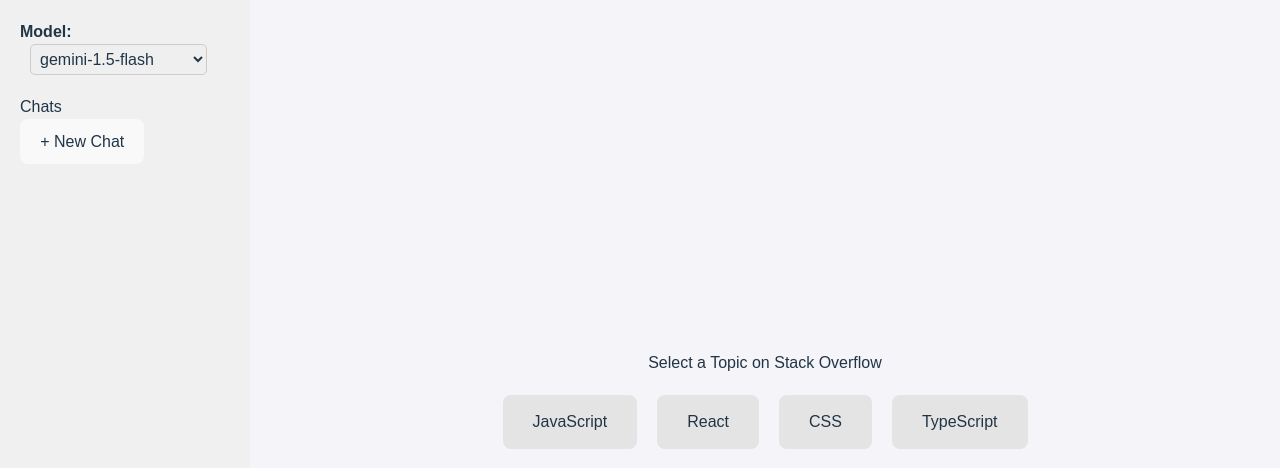
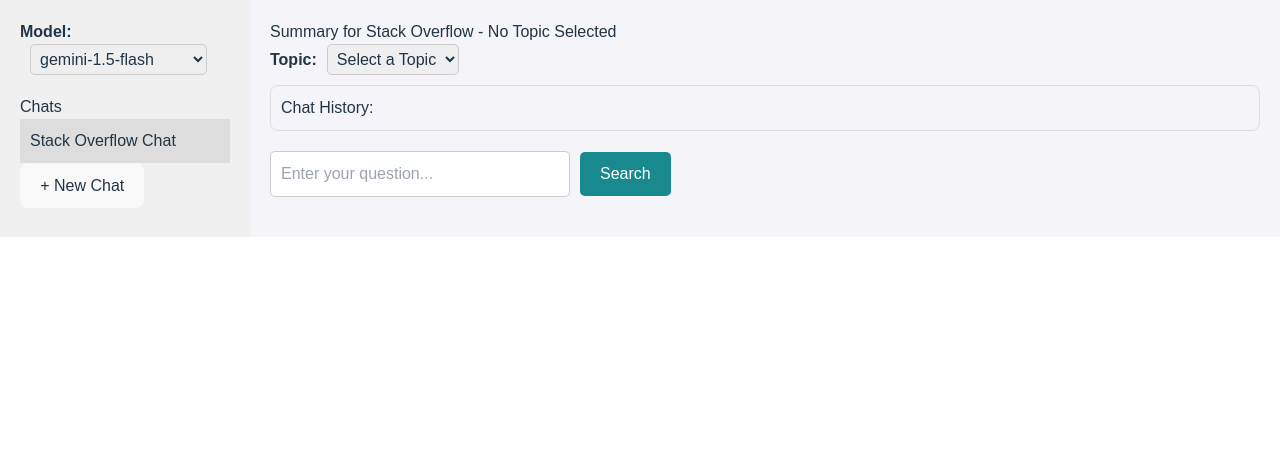
Before and after one commit to yilil/RAG-Based-User-Content-Summariser, a React (Vite) app in the folder Project/Frontend/: page / in a window 1280 px wide. Both pictures are taken after a click on the button "Stack Overflow". Shown: the top 468 px of the page. Built offline with nearby package versions, Linux system fonts and the light colour scheme.

Commit message:
removing topicselection pg

```diff
--- a/Project/Frontend/src/App.tsx
+++ b/Project/Frontend/src/App.tsx
@@ -1,13 +1,12 @@
 import React, { useState } from 'react';
 import Sidebar from './components/Sidebar';
 import PlatformSelection from './pages/PlatformSelection';
-import TopicSelection from './pages/TopicSelection';
 import SummaryPage from './pages/SummaryPage';
 
 type Chat = {
   id: string;
   platform: string;
-  topic: string;
+  topic: string;   // Will now be selected directly in SummaryPage
   messages: string[];
 };
 
@@ -17,32 +16,29 @@
   const [selectedPlatform, setSelectedPlatform] = useState("");
   const [selectedModel, setSelectedModel] = useState("gemini-1.5-flash");
   const [showPlatformSelection, setShowPlatformSelection] = useState(true);
-  const [showTopicSelection, setShowTopicSelection] = useState(false);
+
+  // Remove showTopicSelection logic
 
   const handleNewChat = () => {
     setActiveChatId(null);
     setSelectedPlatform("");
-    setShowTopicSelection(false);
     setShowPlatformSelection(true);
   };
 
+  // Once user picks a platform, create a chat with empty topic
   const handlePlatformSelect = (platform: string) => {
     setSelectedPlatform(platform);
     setShowPlatformSelection(false);
-    setShowTopicSelection(true);
-  };
 
-  const handleTopicSelect = (topic: string) => {
     const newChatId = Math.random().toString(36).substring(2, 15);
     const newChat: Chat = {
       id: newChatId,
-      platform: selectedPlatform,
-      topic: topic,
+      platform: platform,
+      topic: "",   // empty topic
       messages: [],
     };
-    setChats(prev => [...prev, newChat]);
+    setChats([...chats, newChat]);
     setActiveChatId(newChatId);
-    setShowTopicSelection(false);
   };
 
   const handleSelectChat = (id: string) => {
@@ -53,10 +49,14 @@
     setSelectedModel(model);
   };
 
+  // If you store user/bot messages, pass a callback to update them
   const handleUpdateMessages = (message: string) => {
+    if (!activeChatId) return;
     setChats(prevChats =>
       prevChats.map(chat =>
-        chat.id === activeChatId ? { ...chat, messages: [...chat.messages, message] } : chat
+        chat.id === activeChatId
+          ? { ...chat, messages: [...chat.messages, message] }
+          : chat
       )
     );
   };
@@ -64,7 +64,7 @@
   const activeChat = chats.find(chat => chat.id === activeChatId);
 
   return (
-    <div style={{ display: "flex" }}>
+    <div style={{ display: 'flex' }}>
       <Sidebar
         chats={chats}
         activeChatId={activeChatId}
@@ -75,9 +75,7 @@
       {showPlatformSelection && (
         <PlatformSelection onPlatformSelect={handlePlatformSelect} />
       )}
-      {showTopicSelection && (
-        <TopicSelection platform={selectedPlatform} onTopicSelect={handleTopicSelect} />
-      )}
+      {/* No more TopicSelection here */}
       {activeChat && (
         <SummaryPage
           chat={activeChat}
@@ -85,8 +83,8 @@
           onUpdateMessages={handleUpdateMessages}
         />
       )}
-      {!activeChat && !showPlatformSelection && !showTopicSelection && (
-        <div style={{ flex: 1, padding: "20px" }}>
+      {!activeChat && !showPlatformSelection && (
+        <div style={{ flex: 1, padding: '20px' }}>
           <h2>No chat selected</h2>
         </div>
       )}
--- a/Project/Frontend/src/pages/SummaryPage.tsx
+++ b/Project/Frontend/src/pages/SummaryPage.tsx
@@ -1,4 +1,4 @@
-import React, { useState, useRef } from "react";
+import React, { useState, useRef, useEffect } from "react";
 import QuestionTemplates from "../components/QuestionTemplates"; // adjust path as needed
 
 type Chat = {
@@ -25,8 +25,28 @@
 
   const inputRef = useRef<HTMLInputElement>(null);
 
+  // Dictionary of possible topics for each platform
+  const topicsByPlatform: Record<string, string[]> = {
+    "Stack Overflow": ["JavaScript", "React", "CSS", "TypeScript"],
+    Reddit: ["Academic", "Community", "Career"],
+    "Red Note": ["Travel", "Food", "Fashion"],
+  };
+
+  // Initialize topic state to an empty string (so no topic is auto-selected)
+  const [topic, setTopic] = useState("");
+
+  // When chat changes, reset topic to empty string
+  useEffect(() => {
+    setTopic("");
+  }, [chat.platform, chat.topic]);
+
   const handleSearchChange = (e: React.ChangeEvent<HTMLInputElement>) => {
     setSearchText(e.target.value);
+  };
+
+  // Handle topic dropdown changes
+  const handleTopicChange = (e: React.ChangeEvent<HTMLSelectElement>) => {
+    setTopic(e.target.value);
   };
 
   const handleSearchSubmit = async (e: React.FormEvent<HTMLFormElement>) => {
@@ -40,11 +60,10 @@
     console.log("Fetch response:", searchText);
 
     try {
-      // Force values for testing:
+      // For demonstration, forcing values for testing:
       const normalizedSource = "rednote";
       const modelToSend = "gemini-1.5-flash";
-      // Use the model and source coming from the web
-      // Normalize source by converting to lower case and removing spaces
+      // To use dynamic values, uncomment:
       // const normalizedSource = chat.platform.toLowerCase().replace(/\s/g, "");
       // const modelToSend = selectedModel;
 
@@ -54,15 +73,14 @@
         headers: {
           "Content-Type": "application/json",
         },
-
         body: JSON.stringify({
           search_query: searchText,
           llm_model: modelToSend,
           source: normalizedSource,
+          chosen_topic: topic, // Pass the selected topic to the backend
         }),
       });
-      console.log("Fetch response:", searchText);
-
+      console.log("Fetch response:", response);
 
       if (!response.ok) {
         throw new Error(`Network response was not ok, status: ${response.status}`);
@@ -71,12 +89,10 @@
       const data = await response.json();
       console.log("Parsed data:", data);
 
-      // Update state with the received data
       setResult(data.result);
       setMetadata(data.metadata);
       setLlmModel(data.llm_model);
 
-      // Save bot response in chat history
       onUpdateMessages(`Bot: ${data.result}`);
       console.log("Received data:", data);
     } catch (err: any) {
@@ -108,8 +124,28 @@
   return (
     <div style={{ padding: "20px", flex: 1, position: "relative" }}>
       <h2>
-        Summary for {chat.platform} - {chat.topic}
+        Summary for {chat.platform} - {topic || "No Topic Selected"}
       </h2>
+
+      {/* Topic dropdown integrated beneath heading */}
+      <div style={{ marginBottom: "10px" }}>
+        <label htmlFor="topic-select" style={{ fontWeight: "bold", marginRight: "10px" }}>
+          Topic:
+        </label>
+        <select
+          id="topic-select"
+          value={topic}
+          onChange={handleTopicChange}
+          style={{ padding: "5px", borderRadius: "5px", border: "1px solid #ccc" }}
+        >
+          <option value="">Select a Topic</option>
+          {topicsByPlatform[chat.platform]?.map((t) => (
+            <option key={t} value={t}>
+              {t}
+            </option>
+          ))}
+        </select>
+      </div>
 
       {/* Chat History */}
       <div
@@ -162,7 +198,7 @@
         {showTemplates && (
           <QuestionTemplates
             platform={chat.platform}
-            topic={chat.topic}
+            topic={topic} // Pass the currently selected topic
             onTemplateSelect={handleTemplateSelect}
           />
         )}
--- a/Project/Frontend/src/pages/TopicSelection.tsx
+++ /dev/null
@@ -1,55 +0,0 @@
-import React from "react";
-
-interface TopicSelectionProps {
-  platform: string;
-  onTopicSelect: (topic: string) => void;
-}
-
-const TopicSelection: React.FC<TopicSelectionProps> = ({ platform, onTopicSelect }) => {
-  const topics: { [key: string]: string[] } = {
-    "Stack Overflow": ["JavaScript", "React", "CSS", "TypeScript"],
-    Reddit: ["Academic", "Community", "Career"],
-    "Red Note": ["Travel", "Food", "Fashion"],
-  };
-
-  const topicList = topics[platform];
-
-  return (
-    <div
-      style={{
-        padding: "20px",
-        display: "flex",
-        flexDirection: "column",
-        alignItems: "center",
-        justifyContent: "center",
-        height: "100vh",
-        flex: 1,
-      }}
-    >
-      <h2>Select a Topic on {platform}</h2>
-      <div style={{ display: "flex", gap: "20px", marginTop: "20px" }}>
-        {topicList ? (
-          topicList.map((topic) => (
-            <button
-              key={topic}
-              onClick={() => onTopicSelect(topic)}
-              style={{
-                backgroundColor: "#e4e4e4",
-                padding: "15px 30px",
-                border: "none",
-                borderRadius: "8px",
-                cursor: "pointer",
-              }}
-            >
-              {topic}
-            </button>
-          ))
-        ) : (
-          <p>No topics available for this platform.</p>
-        )}
-      </div>
-    </div>
-  );
-};
-
-export default TopicSelection;
```
